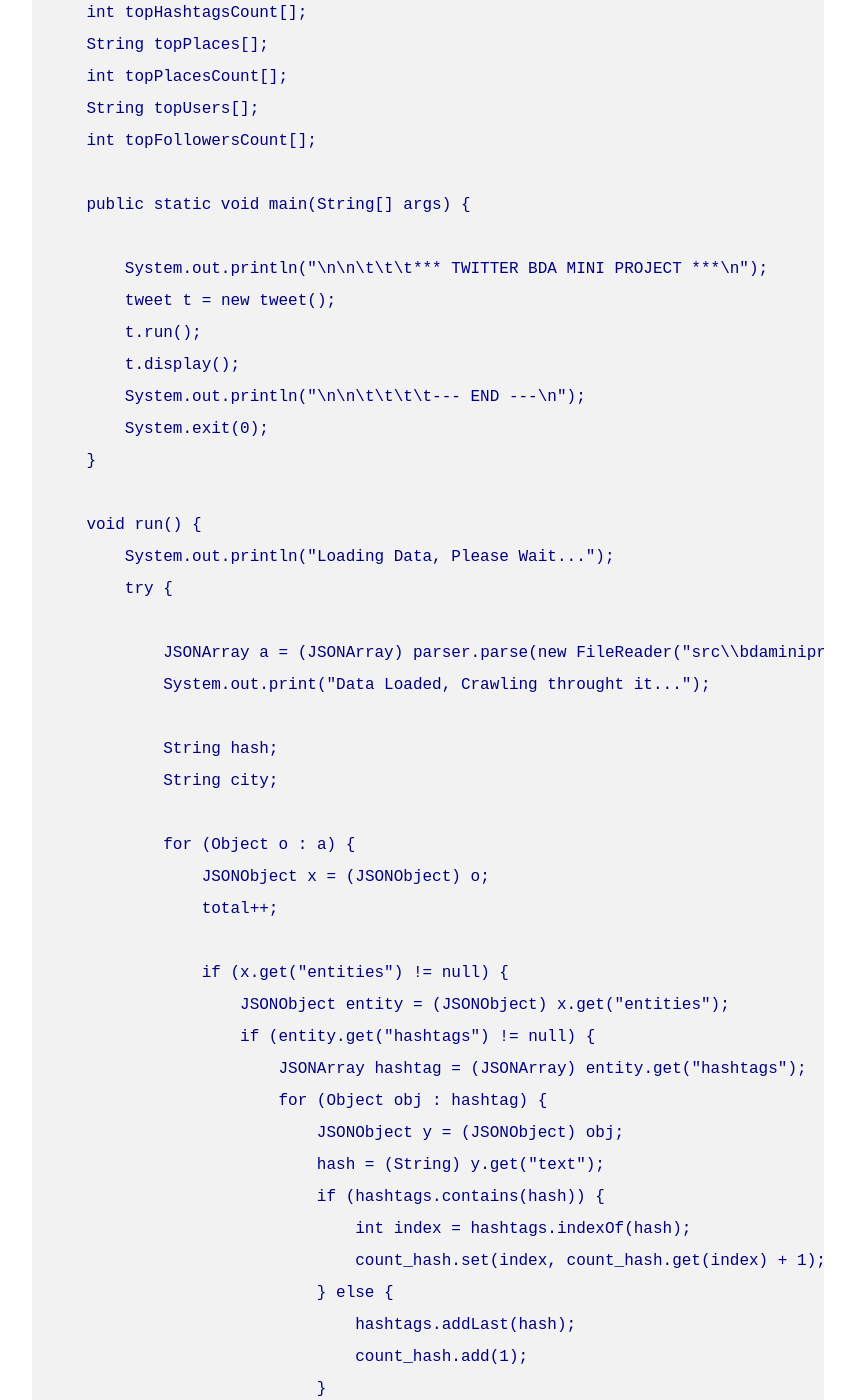
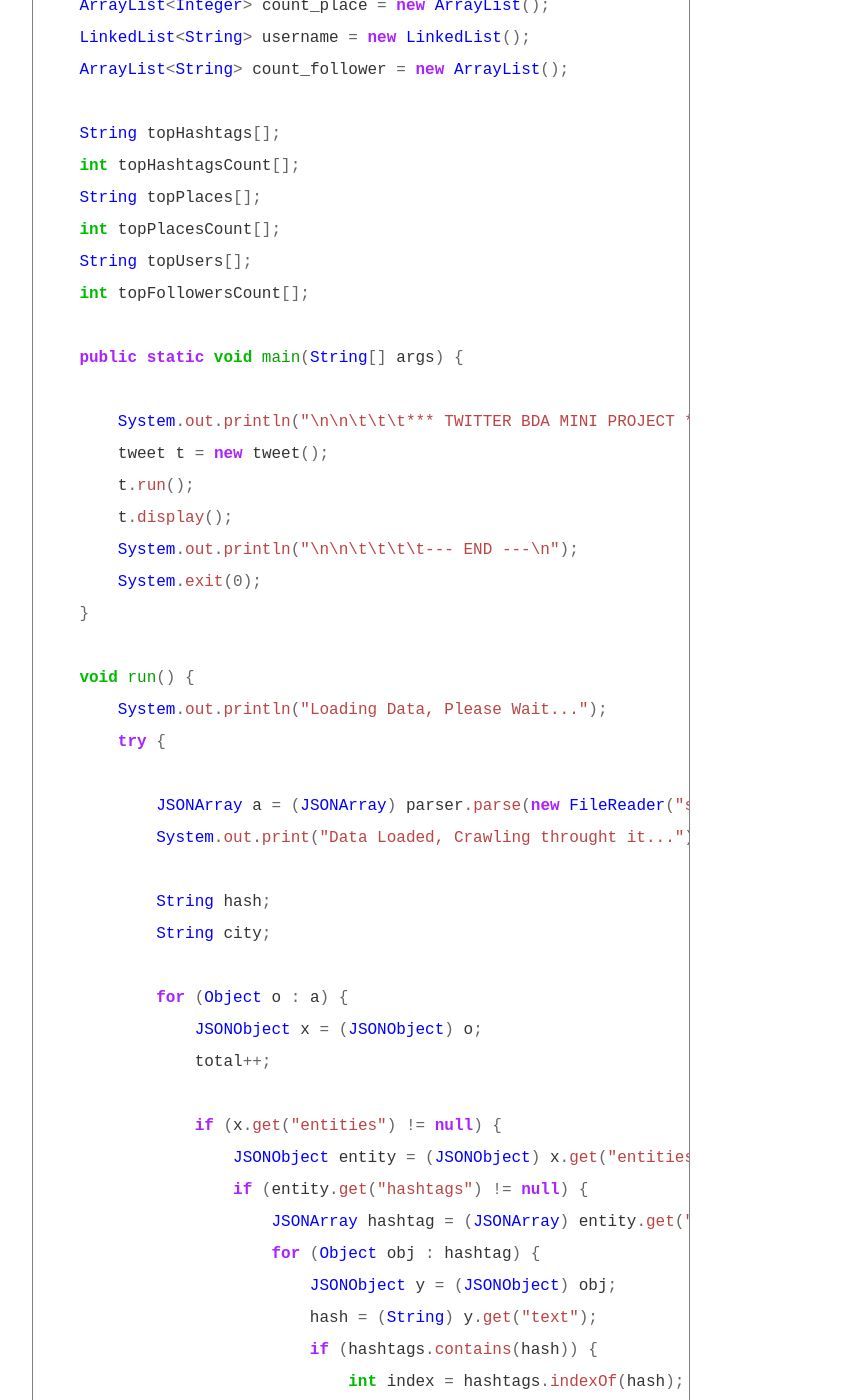
Before and after one commit to EMPAT94/empat94.github.io, a Jekyll site: the page built from _posts/2016-04-3-JSON-Manipulation-in-java.md, in a window 1280 px wide and 1400 px high, scrolled down 6899 px. Shown: the whole window, without its empty margins (224-1079 px from the left). Built offline with Jekyll 4.4.1, drawn with Linux system fonts in a browser that asks for light colours; some web fonts are replaced; comment, search, counter and statistics services are not loaded; some of the changed text lies outside the part shown.

Commit message:
Add code highlighting

```diff
--- a/Gemfile
+++ b/Gemfile
@@ -9,3 +9,5 @@
   gem "jekyll-minifier"
   gem "jekyll-seo-tag"
 end
+
+gem "rouge", "~> 3.26"
--- a/_sass/main.scss
+++ b/_sass/main.scss
@@ -30,16 +30,14 @@
 }
 
 code {
-  padding-left: 1em;
-  padding-right: 0.5em;
+  padding: 0.5em;
   font-size: 0.8em;
   letter-spacing: 0;
+  overflow-x: scroll;
   display: inline-block;
-  font-family: monospace;
-  background-color: rgba(0, 0, 0, 0.05);
-  color: navy;
-  overflow-x: scroll;
-  max-width: 60vw;
+  max-width: 50vw;
+  border: 1px solid grey;
+  border-radius: 5px;
 }
 
 @media only screen and (max-width: 960px) {
--- /dev/null
+++ b/assets/css/emacs.css
@@ -0,0 +1,61 @@
+.highlight .hll { background-color: #ffffcc }
+.highlight .c { color: #008800; font-style: italic } /* Comment */
+.highlight .err { border: 1px solid #FF0000 } /* Error */
+.highlight .k { color: #AA22FF; font-weight: bold } /* Keyword */
+.highlight .o { color: #666666 } /* Operator */
+.highlight .cm { color: #008800; font-style: italic } /* Comment.Multiline */
+.highlight .cp { color: #008800 } /* Comment.Preproc */
+.highlight .c1 { color: #008800; font-style: italic } /* Comment.Single */
+.highlight .cs { color: #008800; font-weight: bold } /* Comment.Special */
+.highlight .gd { color: #A00000 } /* Generic.Deleted */
+.highlight .ge { font-style: italic } /* Generic.Emph */
+.highlight .gr { color: #FF0000 } /* Generic.Error */
+.highlight .gh { color: #000080; font-weight: bold } /* Generic.Heading */
+.highlight .gi { color: #00A000 } /* Generic.Inserted */
+.highlight .go { color: #808080 } /* Generic.Output */
+.highlight .gp { color: #000080; font-weight: bold } /* Generic.Prompt */
+.highlight .gs { font-weight: bold } /* Generic.Strong */
+.highlight .gu { color: #800080; font-weight: bold } /* Generic.Subheading */
+.highlight .gt { color: #0040D0 } /* Generic.Traceback */
+.highlight .kc { color: #AA22FF; font-weight: bold } /* Keyword.Constant */
+.highlight .kd { color: #AA22FF; font-weight: bold } /* Keyword.Declaration */
+.highlight .kn { color: #AA22FF; font-weight: bold } /* Keyword.Namespace */
+.highlight .kp { color: #AA22FF } /* Keyword.Pseudo */
+.highlight .kr { color: #AA22FF; font-weight: bold } /* Keyword.Reserved */
+.highlight .kt { color: #00BB00; font-weight: bold } /* Keyword.Type */
+.highlight .m { color: #666666 } /* Literal.Number */
+.highlight .s { color: #BB4444 } /* Literal.String */
+.highlight .na { color: #BB4444 } /* Name.Attribute */
+.highlight .nb { color: #AA22FF } /* Name.Builtin */
+.highlight .nc { color: #0000FF } /* Name.Class */
+.highlight .no { color: #880000 } /* Name.Constant */
+.highlight .nd { color: #AA22FF } /* Name.Decorator */
+.highlight .ni { color: #999999; font-weight: bold } /* Name.Entity */
+.highlight .ne { color: #D2413A; font-weight: bold } /* Name.Exception */
+.highlight .nf { color: #00A000 } /* Name.Function */
+.highlight .nl { color: #A0A000 } /* Name.Label */
+.highlight .nn { color: #0000FF; font-weight: bold } /* Name.Namespace */
+.highlight .nt { color: #008000; font-weight: bold } /* Name.Tag */
+.highlight .nv { color: #B8860B } /* Name.Variable */
+.highlight .ow { color: #AA22FF; font-weight: bold } /* Operator.Word */
+.highlight .w { color: #bbbbbb } /* Text.Whitespace */
+.highlight .mf { color: #666666 } /* Literal.Number.Float */
+.highlight .mh { color: #666666 } /* Literal.Number.Hex */
+.highlight .mi { color: #666666 } /* Literal.Number.Integer */
+.highlight .mo { color: #666666 } /* Literal.Number.Oct */
+.highlight .sb { color: #BB4444 } /* Literal.String.Backtick */
+.highlight .sc { color: #BB4444 } /* Literal.String.Char */
+.highlight .sd { color: #BB4444; font-style: italic } /* Literal.String.Doc */
+.highlight .s2 { color: #BB4444 } /* Literal.String.Double */
+.highlight .se { color: #BB6622; font-weight: bold } /* Literal.String.Escape */
+.highlight .sh { color: #BB4444 } /* Literal.String.Heredoc */
+.highlight .si { color: #BB6688; font-weight: bold } /* Literal.String.Interpol */
+.highlight .sx { color: #008000 } /* Literal.String.Other */
+.highlight .sr { color: #BB6688 } /* Literal.String.Regex */
+.highlight .s1 { color: #BB4444 } /* Literal.String.Single */
+.highlight .ss { color: #B8860B } /* Literal.String.Symbol */
+.highlight .bp { color: #AA22FF } /* Name.Builtin.Pseudo */
+.highlight .vc { color: #B8860B } /* Name.Variable.Class */
+.highlight .vg { color: #B8860B } /* Name.Variable.Global */
+.highlight .vi { color: #B8860B } /* Name.Variable.Instance */
+.highlight .il { color: #666666 } /* Literal.Number.Integer.Long */
--- a/assets/css/style.scss
+++ b/assets/css/style.scss
@@ -1,3 +1,4 @@
 ---
 ---
 @import "main";
+@import "emacs.css";
```
Also changed, not shown: Gemfile.lock.
